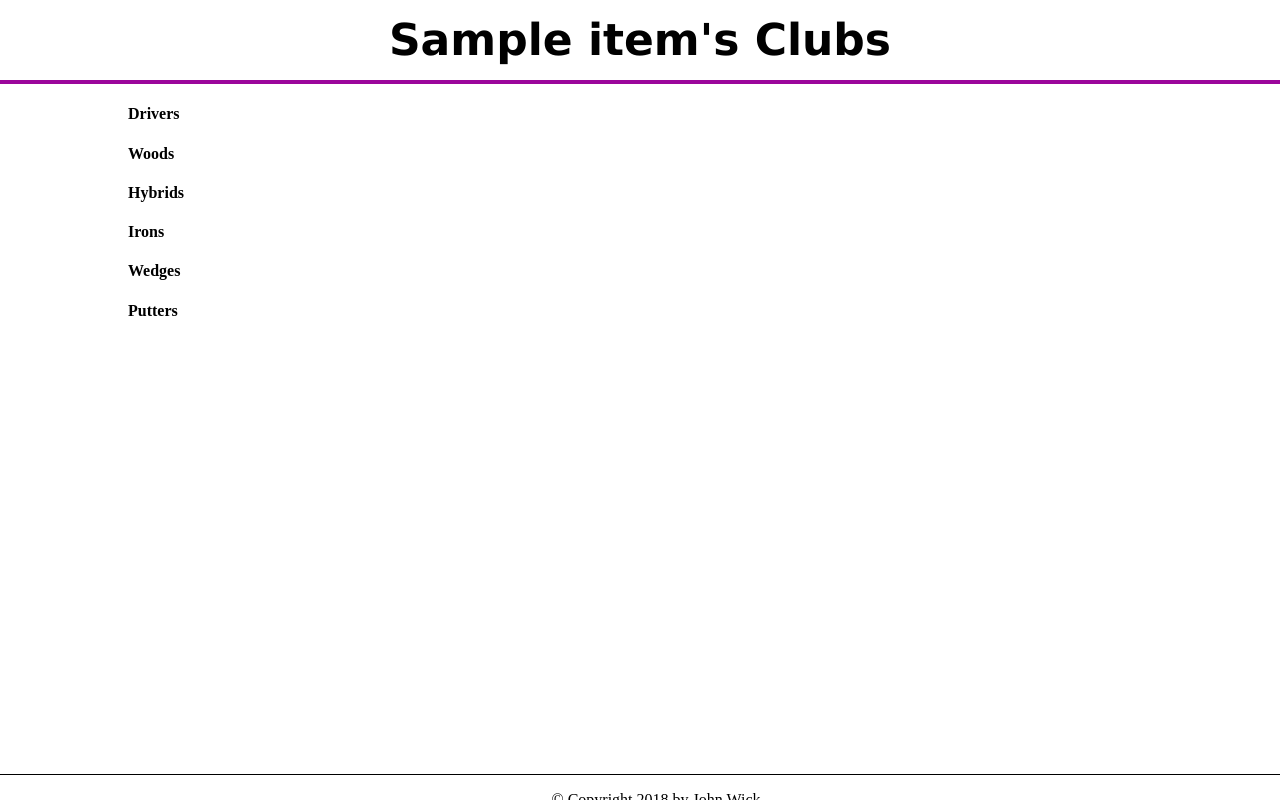
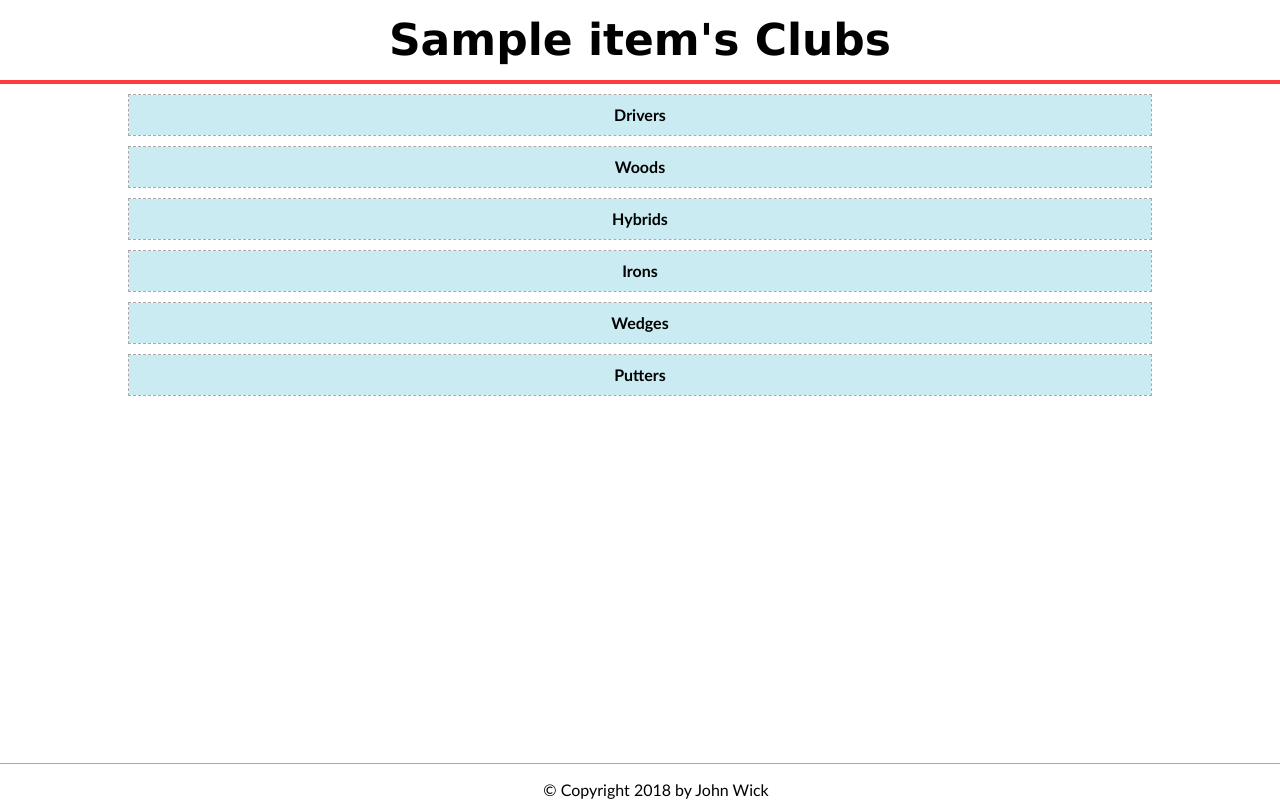
Before and after one commit to kod2nd/golf-club-specs-ui-flask, a Flask app: page /users/1 in a window 1280 px wide. Run offline with Flask 2, Linux system fonts and the light colour scheme; a database or web service that is not in the repository returns one stand-in record (values such as "Sample title"); data that the repository does not hold is empty.

Commit message:
added css styling

```diff
--- a/golf_spec_ui/static/stylesheets/style.css
+++ b/golf_spec_ui/static/stylesheets/style.css
@@ -1,6 +1,8 @@
 body {
   background: white;
   margin: 0;
+  color: black;
+  font-family: 'Trebuchet MS', 'Lucida Sans Unicode', 'Lucida Grande', 'Lucida Sans', Arial, sans-serif
 }
 
 .content{
@@ -11,7 +13,7 @@
 
 .header {
   height: 80px;
-  border-bottom: rgb(155, 6, 155) solid 4px;
+  border-bottom: #FF3B3F solid 4px;
   text-align: center;
   font-weight: bold;
   font-size: 2.75em;
@@ -20,12 +22,42 @@
   line-height: 80px;
 }
 
+.club-spec{
+    border: 1px dashed #A9A9A9;
+    margin: 10px 0;
+}
+
+.spec-title {
+    text-align: center;
+    line-height: 40px;
+    background: #CAEBF2;
+    margin: 0;
+    height: 40px;
+}
+
+.club-container {
+    display: grid;
+    grid-template-columns: 1fr 1fr;
+}
+
+.club {
+    margin: 10px;
+    border: 1px solid #efefef;
+    box-shadow: 1px 1px #FF3B3F;
+    padding: 15px;
+}
+
+.club-title {
+    font-weight: bold
+}
+
+
 .footer {
   position: absolute;
   right: 0;
   left: 0;
   width: 100%;
   padding: 1rem;
-  border-top: 1px solid black;
+  border-top: 1px solid #A9A9A9;
   text-align: center;
 }
--- a/golf_spec_ui/templates/user.html
+++ b/golf_spec_ui/templates/user.html
@@ -10,10 +10,12 @@
         {% for categories, clubs in clubCategories.items() %}
         <div class="club-spec">
             <h4 class="spec-title">{{categories.title()}}</h4>
-            <ul>
+            <div class="club-container">
                 {% for club in clubs %}
-                <li>
+                <div class="club">
+                <div class="club-title">
                     {{club['brand']}} {{club ['model']}}
+                </div>
                     <ul>
                         <li>Club: {{club['number']}}</li>
                         <li>Loft: {{club['loft']}}</li>
@@ -22,9 +24,9 @@
                         <li>Shaft: {{club['shaft']['brand']}} {{club['shaft']['model']}} {{club['shaft']['flex']}}
                         </li>
                     </ul>
-                </li>
+                </div>
                 {% endfor %}
-            </ul>
+            </div>
         </div>
         {% endfor%}
     </div>
```
